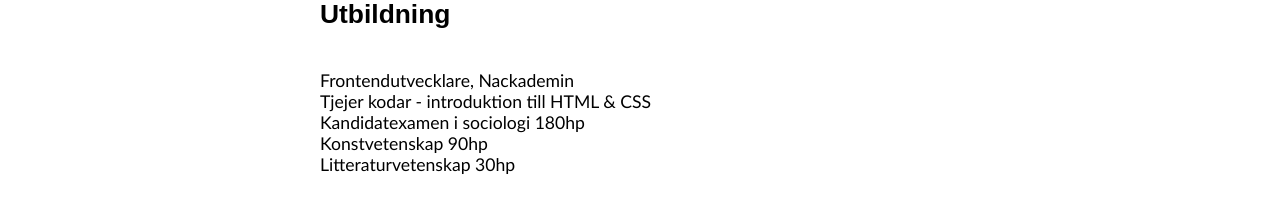
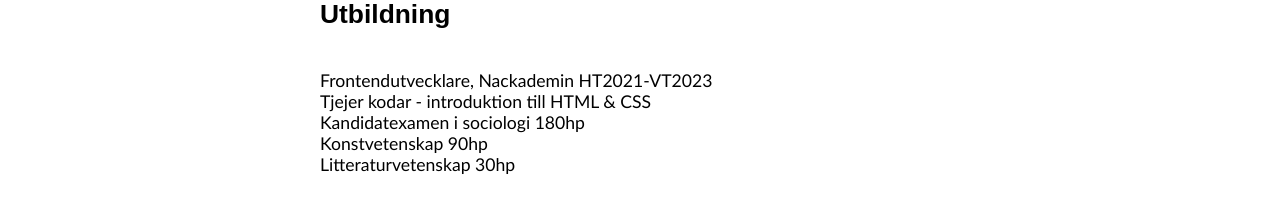
Before and after one commit to fredrikac/project-portfolio, a plain HTML site: page cv.html in a window 1280 px wide. Shown: the part 218-435 px from the top of the page. Drawn offline with Linux system fonts and the light colour scheme.

Commit message:
årtal utb

```diff
--- a/cv.html
+++ b/cv.html
@@ -21,7 +21,7 @@
             <section class="education">
                 <h2>Utbildning</h2>
                 <p>
-                    Frontendutvecklare, Nackademin<br>
+                    Frontendutvecklare, Nackademin HT2021-VT2023<br>
                     Tjejer kodar - introduktion till HTML & CSS<br>
                     Kandidatexamen i sociologi 180hp<br>
                     Konstvetenskap 90hp<br>
```
